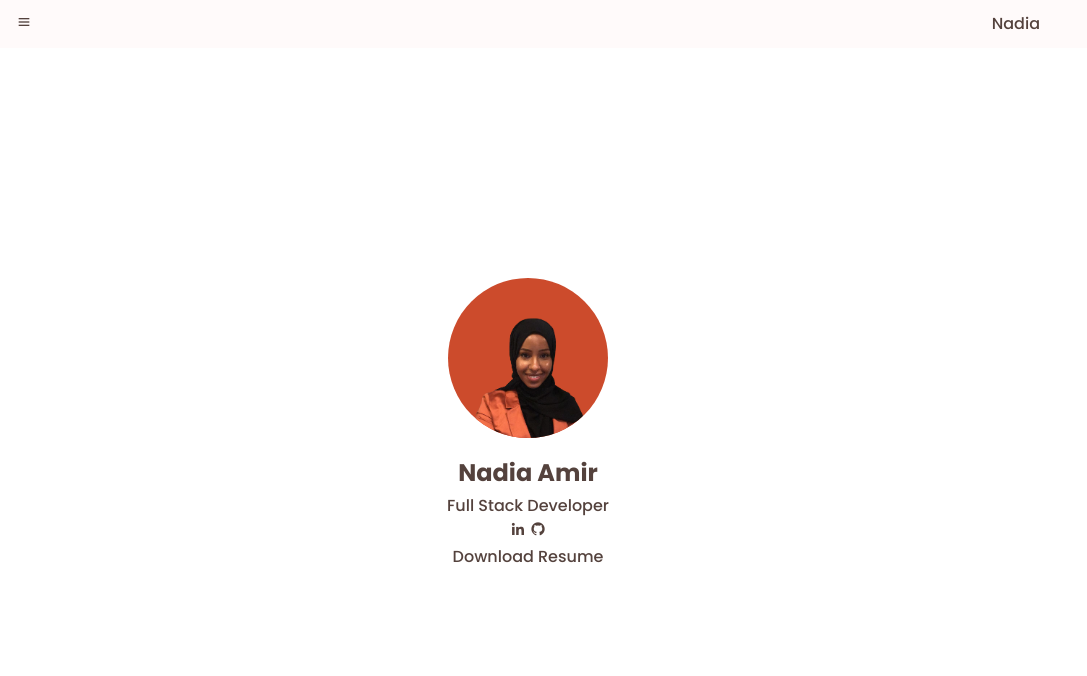
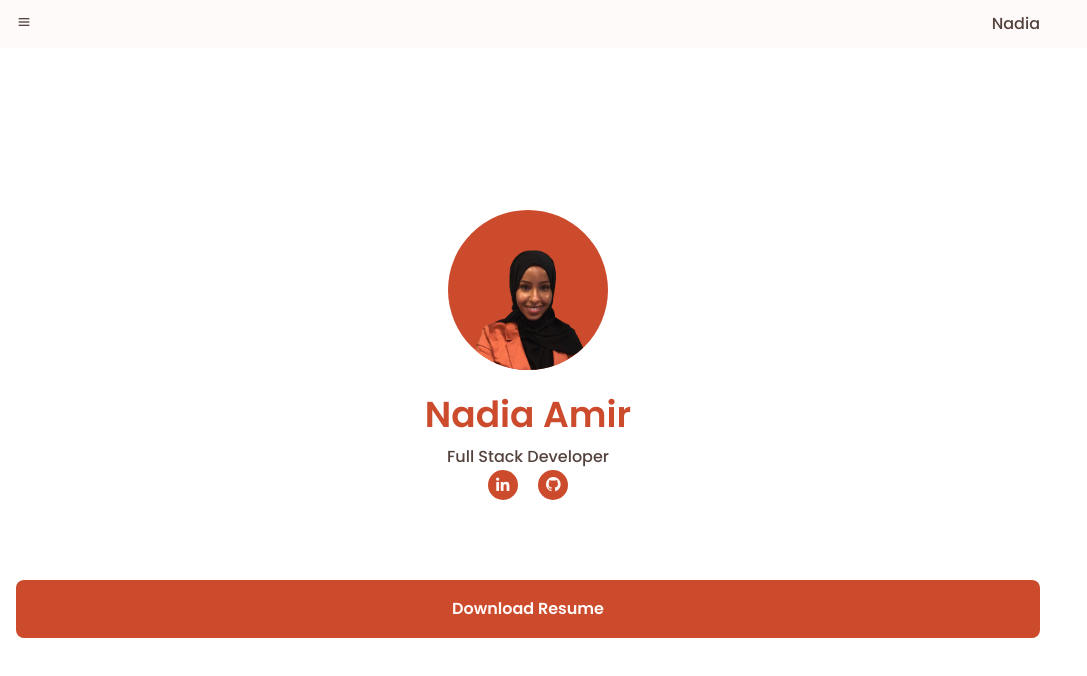
Before and after one commit to Nadia770/Portfolio, a plain HTML site: page index.html in a window 1280 px wide. Shown: the whole page, without its empty margins (0-1087 px from the left). Drawn offline with nearby package versions, Linux system fonts and the light colour scheme.

Commit message:
style buttons/links on homepage

```diff
--- a/css/style.css
+++ b/css/style.css
@@ -196,7 +196,7 @@ img{
   flex-direction: column;
   align-items: center;
   height: max-content;
-  text-align: center:
+  text-align: center;
 }
 
 .home__img{
@@ -209,6 +209,60 @@ img{
   margin-bottom: var(--mb-2);
 }
 
-.home_img img{
+.home__img img{
   width: 155px;
 }
+
+.home__title{
+  font-size: var(--h1-font-size);
+  color:var(--first-color);
+  font-weight: var(--font-semi-bold);
+}
+
+.home__profession{
+  font-size: var(--small-font-size);
+  color: var(--first--color-dark);
+  margin-bottom: var(--mb-5);
+}
+
+.home__social{
+  margin-bottom: 5rem;
+}
+
+.home__social-link{
+  display: inline-flex;
+  background-color: var(--first-color);
+  color: var(--first-color-lighter);
+  font-size: 1.1rem;
+  border-radius: 50%;
+  padding: .40rem;
+  margin: 0 var(--mb-1);
+  transition: .3s;
+}
+
+.home__social-link:hoover{
+  background-color: var(--first-color-dark);
+}
+
+.home__button{
+  width: 100%;
+}
+
+.button{
+  display: inline-block;
+  background-color: var(--first-color);
+  color: var(--first-color-lighter);
+  padding: 1rem 2rem;
+  font-weight: var(--font-semi-bold);
+  border-radius: .5rem;
+  transition: .3s;
+}
+
+.button:hoover{
+  background-color: var(--first-color-dark);
+}
+
+.button__light{
+  background-color: var(--first-color-lighter);
+  color: var(--first-color)
+}
--- a/index.html
+++ b/index.html
@@ -45,7 +45,7 @@
         <a href="#" class="home__social-link"><i class="bx bxl-linkedin"></i></a>
         <a href="#" class="home__social-link"><i class="bx bxl-github"></i></a>
       </div>
-      <a download="" href="#" class="button home_button"> Download Resume</a>
+      <a download="" href="#" class="button home__button"> Download Resume</a>
 
     </div>
   </div>
```
